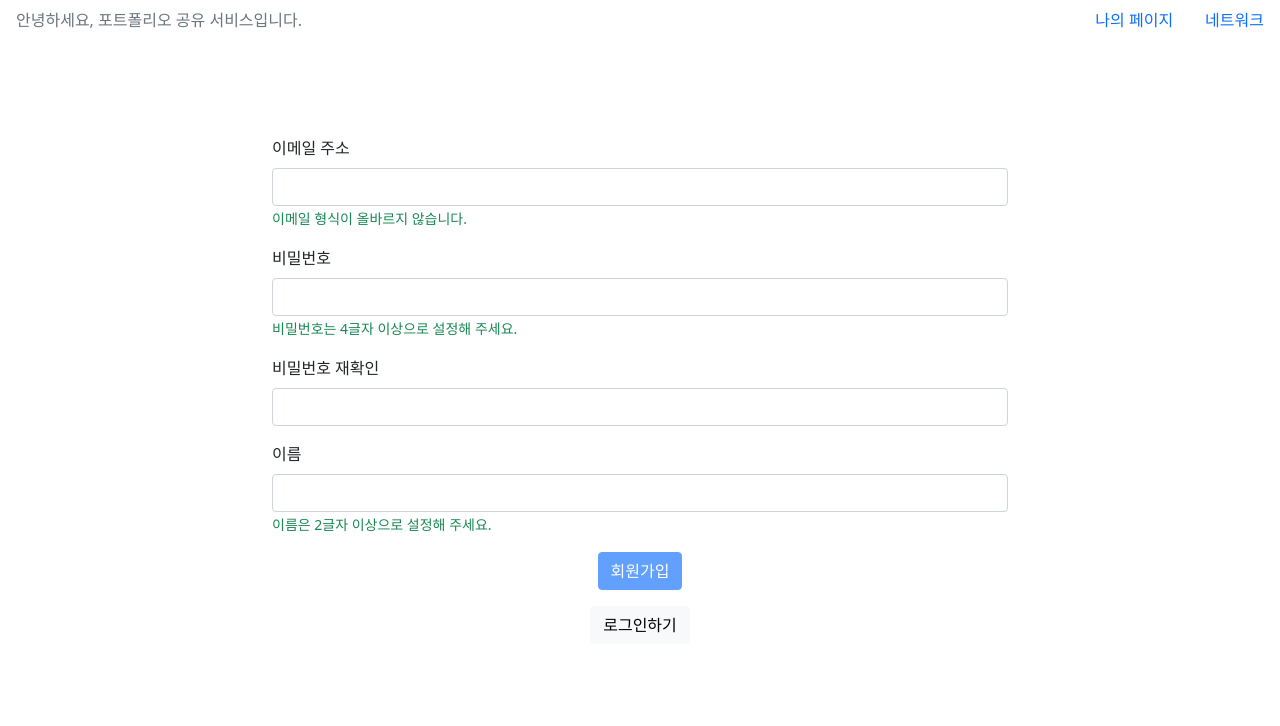
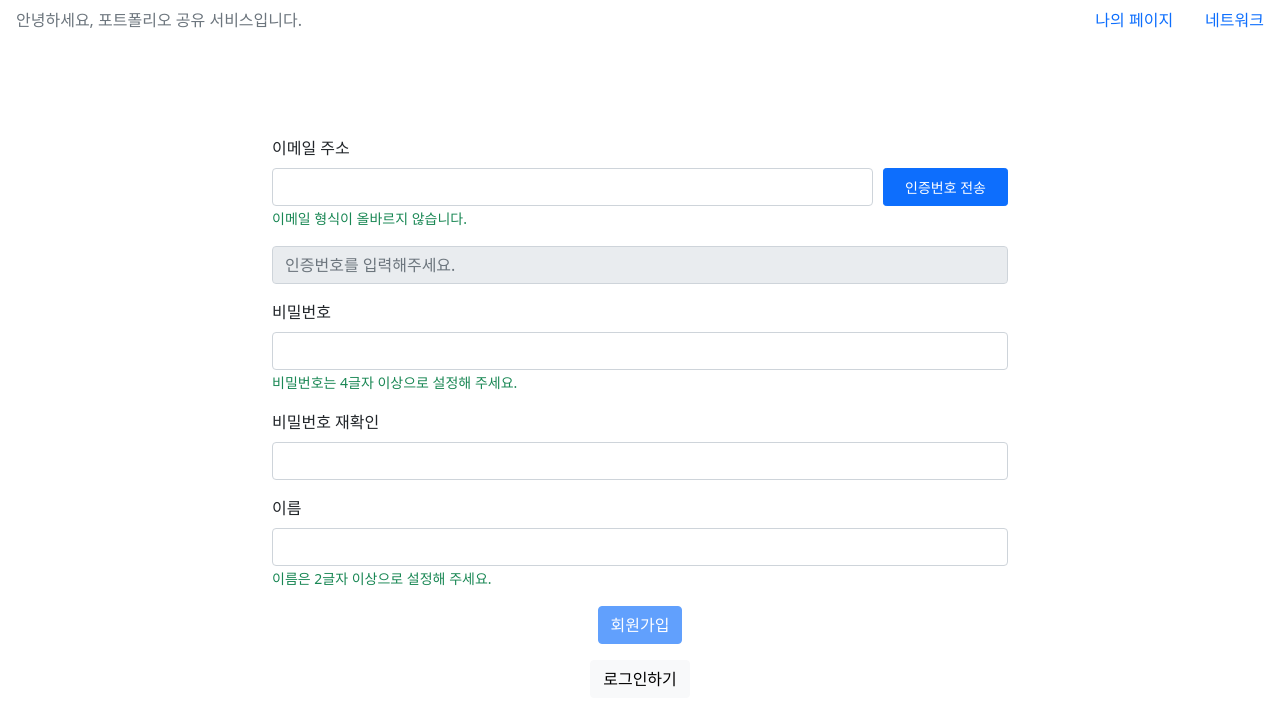
Before and after one commit to bobpull/bobpull, a React (Create React App) app in the folder front/: page /register in a window 1280 px wide. Shown: the top 726 px of the page. Built offline with nearby package versions, Linux system fonts and the light colour scheme; no server answers.

Commit message:
회원가입 시 이메일 인증을 받을 수 있는 레이아웃

```diff
--- a/front/src/components/user/RegisterForm.js
+++ b/front/src/components/user/RegisterForm.js
@@ -1,7 +1,6 @@
 import React, { useState } from "react";
 import { useNavigate } from "react-router-dom";
 import { Container, Col, Row, Form, Button } from "react-bootstrap";
-
 import * as Api from "../../api";
 
 function RegisterForm() {
@@ -15,6 +14,11 @@ function RegisterForm() {
   const [confirmPassword, setConfirmPassword] = useState("");
   //useState로 name 상태를 생성함.
   const [name, setName] = useState("");
+  //useState로 이메일인증 상태를 생성함.
+  const [authEmail, setAuthEmail] = useState({
+    authNum: "",
+    isAuth: false
+  })
 
   //이메일이 abc@example.com 형태인지 regex를 이용해 확인함.
   const validateEmail = (email) => {
@@ -56,24 +60,63 @@ function RegisterForm() {
     }
   };
 
+  const handleAuthEmail = async () => {
+    try{
+      //await Api.post("", email)
+      setAuthEmail(true)
+    } catch(e){
+      console.log(e)
+    }
+
+  }
+
   return (
     <Container>
       <Row className="justify-content-md-center mt-5">
         <Col lg={8}>
-          <Form onSubmit={handleSubmit}>
+          <Form
+           method="post"
+           onSubmit={handleSubmit}
+          >
             <Form.Group controlId="registerEmail">
               <Form.Label>이메일 주소</Form.Label>
+              <Row>
+                <div style={{
+                  display: "flex",
+                  justifyContent: "space-between"
+                }}>
                   <Form.Control
                     type="email"
                     autoComplete="off"
                     value={email}
+                    disabled={authEmail.isAuth}
                     onChange={(e) => setEmail(e.target.value)}
                   />
+                  <Button
+                    style={{width: "150px", marginLeft: "10px"}}
+                    size="sm"
+                    variant="primary"
+                    onClick={handleAuthEmail}
+                  >인증번호 전송</Button>
+                </div>
+              </Row>
+
+
+            </Form.Group>
+
             {!isEmailValid && (
                 <Form.Text className="text-success">
                   이메일 형식이 올바르지 않습니다.
                 </Form.Text>
               )}
+              <Form.Group controlId="authEmail">
+                <Form.Control
+                  className="mt-3"
+                  type="text"
+                  autoComplete="off"
+                  placeholder="인증번호를 입력해주세요."
+                  disabled={!authEmail.isAuth}
+                />
               </Form.Group>
 
             <Form.Group controlId="registerPassword" className="mt-3">
@@ -122,7 +165,7 @@ function RegisterForm() {
             </Form.Group>
 
             <Form.Group as={Row} className="mt-3 text-center">
-              <Col sm={{ span: 20 }}>
+              <Col >
                 <Button variant="primary" type="submit" disabled={!isFormValid}>
                   회원가입
                 </Button>
@@ -130,7 +173,7 @@ function RegisterForm() {
             </Form.Group>
 
             <Form.Group as={Row} className="mt-3 text-center">
-              <Col sm={{ span: 20 }}>
+              <Col>
                 <Button variant="light" onClick={() => navigate("/login")}>
                   로그인하기
                 </Button>
```
Lines whose indentation alone changed are shown as unchanged.
